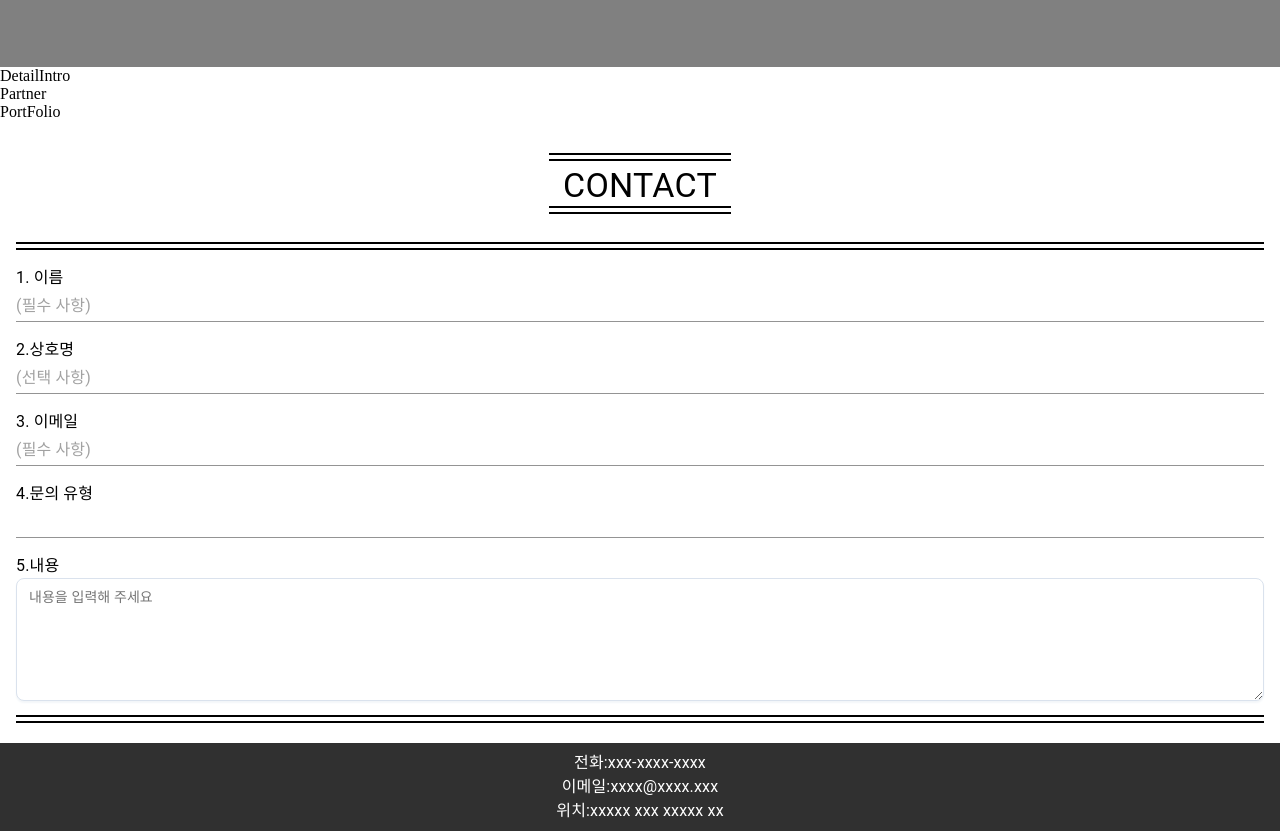
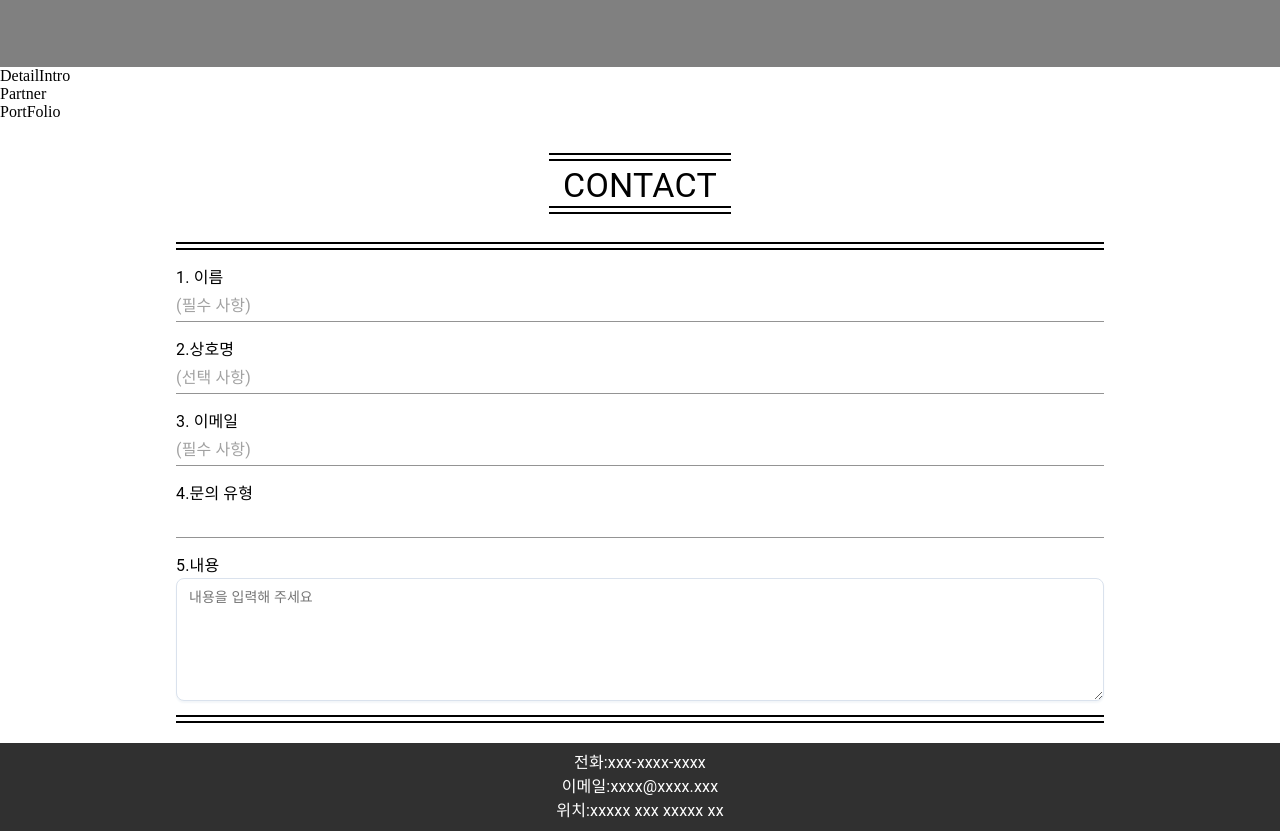
Before and after one commit to SUNGAN-Homepage/front-end, a React (Vite) app: page / in a window 1280 px wide. Shown: the part 460-1291 px from the top of the page. Built offline with nearby package versions, Linux system fonts and the light colour scheme.

Commit message:
feat:Contact 반응형 디자인

```diff
--- a/src/components/Contact/Contact.tsx
+++ b/src/components/Contact/Contact.tsx
@@ -3,7 +3,7 @@ import ContactForm from './ContactForm';
 
 export const Contact = () => {
   return (
-    <Box sx={{ padding: 2 }}>
+    <Box sx={{ padding: 2, marginX: { xs: 0, sm: 20 } }}>
       <Box
         sx={{
           margin: '0 auto',
```
